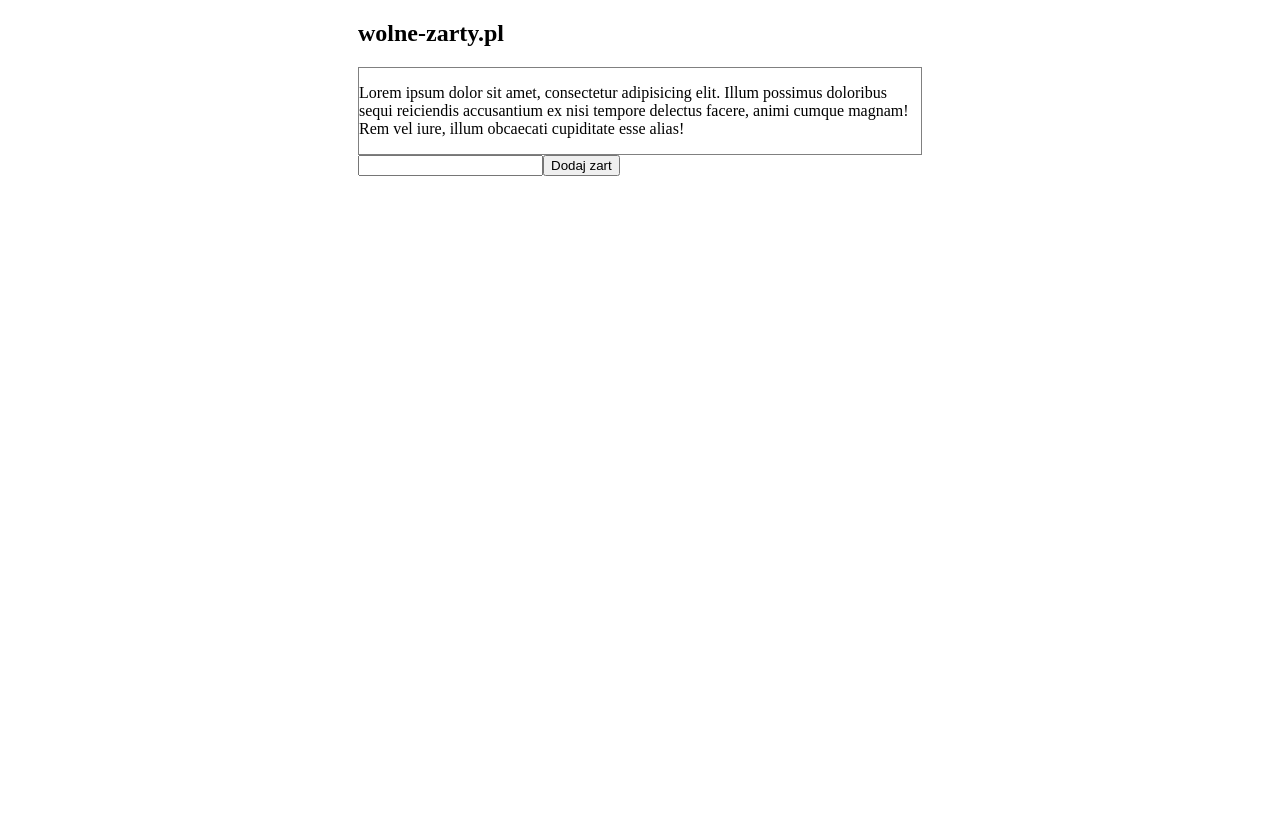
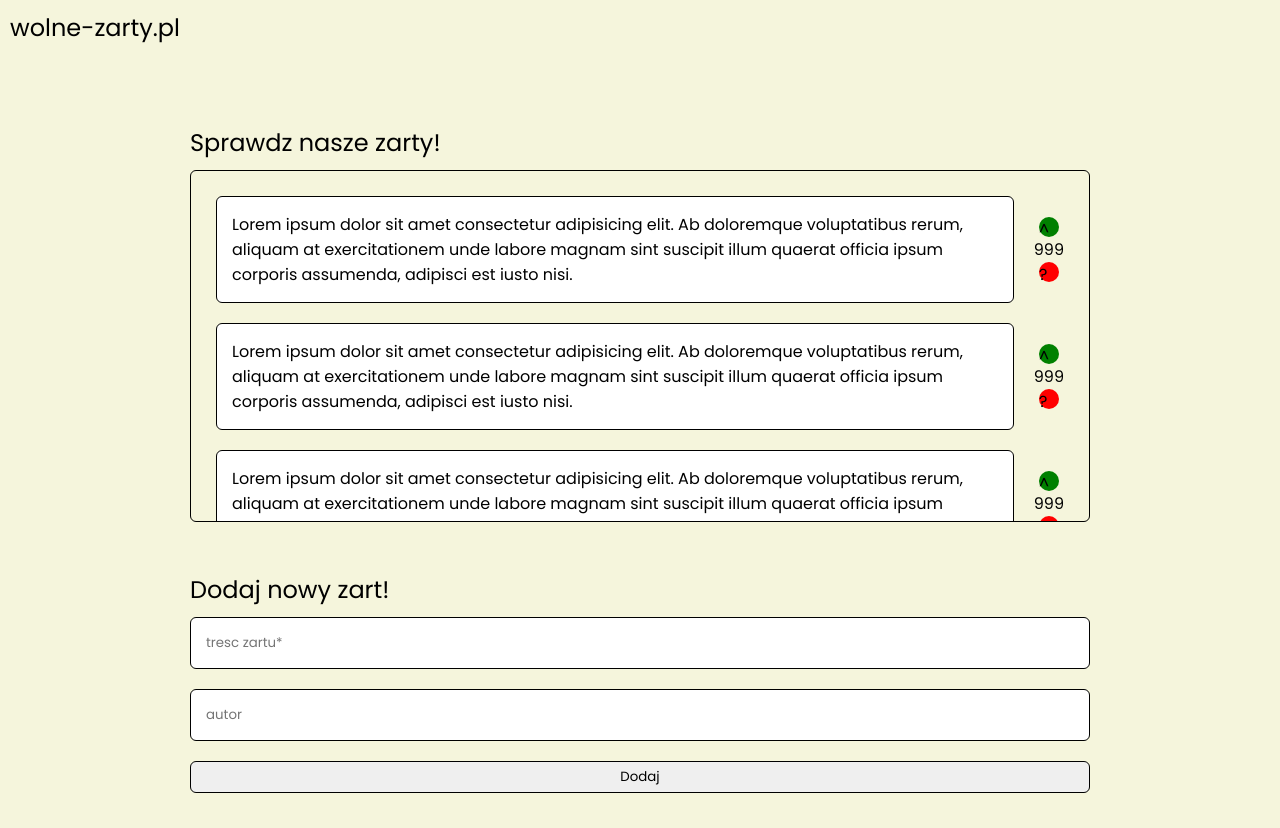
Before and after one commit to michaltomczyk28/ijoke, a React (Vite) app in the folder frontend/: page / in a window 1280 px wide. Built offline with nearby package versions, Linux system fonts and the light colour scheme.

Commit message:
add some styling

```diff
--- a/frontend/index.html
+++ b/frontend/index.html
@@ -3,6 +3,9 @@
   <head>
     <meta charset="UTF-8" />
     <link rel="icon" type="image/svg+xml" href="/vite.svg" />
+    <link rel="preconnect" href="https://fonts.googleapis.com">
+    <link rel="preconnect" href="https://fonts.gstatic.com" crossorigin>
+    <link href="https://fonts.googleapis.com/css2?family=Poppins:wght@300;400;600&display=swap" rel="stylesheet">
     <meta name="viewport" content="width=device-width, initial-scale=1.0" />
     <title>Vite + React + TS</title>
   </head>
--- a/frontend/src/App.tsx
+++ b/frontend/src/App.tsx
@@ -1,4 +1,3 @@
-import React from "react";
 import MainPage from "./pages/MainPage";
 
 const App = () => {
--- a/frontend/src/components/Joke.tsx
+++ /dev/null
@@ -1,37 +0,0 @@
-import React from "react";
-import styled from "styled-components";
-
-const JokeContainer = styled("div")({
-  display: "flex",
-});
-
-const JokeWrapper = styled("div")({
-  border: "1px solid grey",
-});
-
-const Reviewer = styled("div")({});
-
-const UpVote = styled("div")({});
-
-const DownVote = styled("div")({});
-
-const Joke = () => {
-  return (
-    <JokeContainer>
-      <JokeWrapper>
-        <p>
-          Lorem ipsum dolor sit amet, consectetur adipisicing elit. Illum
-          possimus doloribus sequi reiciendis accusantium ex nisi tempore
-          delectus facere, animi cumque magnam! Rem vel iure, illum obcaecati
-          cupiditate esse alias!
-        </p>
-      </JokeWrapper>
-      <Reviewer>
-        <UpVote />
-        <DownVote />
-      </Reviewer>
-    </JokeContainer>
-  );
-};
-
-export default Joke;
--- /dev/null
+++ b/frontend/src/components/JokeCreator.tsx
@@ -0,0 +1,41 @@
+import styled from "styled-components";
+
+const CreatorContainer = styled("div")({
+  margin: "0 auto",
+  width: "100%",
+});
+
+const CreatorForm = styled("div")({
+  marginTop: "10px",
+  display: "flex",
+  flexDirection: "column",
+  gap: "20px",
+
+  input: {
+    padding: "15px",
+    borderRadius: "6px",
+    border: "1px solid black",
+  },
+
+  button: {
+    cursor: "pointer",
+    padding: "5px",
+    borderRadius: "6px",
+    border: "1px solid black",
+  },
+});
+
+const JokeCreator = () => {
+  return (
+    <CreatorContainer>
+      <h2>Dodaj nowy zart!</h2>
+      <CreatorForm>
+        <input required placeholder="tresc zartu*" />
+        <input placeholder="autor" />
+        <button>Dodaj</button>
+      </CreatorForm>
+    </CreatorContainer>
+  );
+};
+
+export default JokeCreator;
--- /dev/null
+++ b/frontend/src/components/JokesList.tsx
@@ -0,0 +1,85 @@
+import { FC } from "react";
+import styled from "styled-components";
+
+const jokes = [
+  "Lorem ipsum dolor sit amet consectetur adipisicing elit. Ab doloremque voluptatibus rerum, aliquam at exercitationem unde labore magnam sint suscipit illum quaerat officia ipsum corporis assumenda, adipisci est iusto nisi.",
+  "Lorem ipsum dolor sit amet consectetur adipisicing elit. Ab doloremque voluptatibus rerum, aliquam at exercitationem unde labore magnam sint suscipit illum quaerat officia ipsum corporis assumenda, adipisci est iusto nisi.",
+  "Lorem ipsum dolor sit amet consectetur adipisicing elit. Ab doloremque voluptatibus rerum, aliquam at exercitationem unde labore magnam sint suscipit illum quaerat officia ipsum corporis assumenda, adipisci est iusto nisi.",
+  "Lorem ipsum dolor sit amet consectetur adipisicing elit. Ab doloremque voluptatibus rerum, aliquam at exercitationem unde labore magnam sint suscipit illum quaerat officia ipsum corporis assumenda, adipisci est iusto nisi.",
+  "Lorem ipsum dolor sit amet consectetur adipisicing elit. Ab doloremque voluptatibus rerum, aliquam at exercitationem unde labore magnam sint suscipit illum quaerat officia ipsum corporis assumenda, adipisci est iusto nisi.",
+];
+
+const JokesListContainer = styled("div")({});
+
+const StyledJokesList = styled("div")({
+  marginTop: "10px",
+  display: "flex",
+  border: "1px solid black",
+  padding: "25px",
+  borderRadius: "6px",
+  flexDirection: "column",
+  gap: "20px",
+  maxHeight: "300px",
+  overflowY: "scroll",
+});
+
+const JokeWrapper = styled("div")({
+  display: "flex",
+  gap: "20px",
+});
+
+const JokeContent = styled("div")({
+  padding: "15px",
+  borderRadius: "6px",
+  border: "1px solid black",
+  backgroundColor: "white",
+});
+
+const Reviewer = styled("div")({
+  display: "flex",
+  flexDirection: "column",
+  alignItems: "center",
+  justifyContent: "center",
+});
+
+const UpVote = styled("div")({
+  width: "20px",
+  height: "20px",
+  borderRadius: "50%",
+  backgroundColor: "green",
+});
+
+const DownVote = styled("div")({
+  width: "20px",
+  height: "20px",
+  borderRadius: "50%",
+  backgroundColor: "red",
+});
+
+const Joke: FC<{ text: string }> = ({ text }) => {
+  return (
+    <JokeWrapper>
+      <JokeContent>{text}</JokeContent>
+      <Reviewer>
+        <UpVote>^</UpVote>
+        <p>999</p>
+        <DownVote>?</DownVote>
+      </Reviewer>
+    </JokeWrapper>
+  );
+};
+
+const JokesList = () => {
+  return (
+    <JokesListContainer>
+      <h2>Sprawdz nasze zarty!</h2>
+      <StyledJokesList>
+        {jokes.map((joke) => (
+          <Joke text={joke} />
+        ))}
+      </StyledJokesList>
+    </JokesListContainer>
+  );
+};
+
+export default JokesList;
--- /dev/null
+++ b/frontend/src/index.css
@@ -0,0 +1,12 @@
+* {
+  font-family: "Poppins", sans-serif;
+  font-weight: 400;
+  font-style: normal;
+
+  margin: 0;
+  padding: 0;
+}
+
+body {
+  background-color: beige;
+}
--- a/frontend/src/index.tsx
+++ b/frontend/src/index.tsx
@@ -1,6 +1,7 @@
 import React from "react";
 import ReactDOM from "react-dom/client";
 import App from "./App.tsx";
+import "./index.css";
 
 ReactDOM.createRoot(document.getElementById("root")!).render(
   <React.StrictMode>
--- a/frontend/src/pages/MainPage.tsx
+++ b/frontend/src/pages/MainPage.tsx
@@ -1,26 +1,37 @@
 import React from "react";
-import Joke from "../components/Joke";
 import styled from "styled-components";
+import JokeCreator from "../components/JokeCreator";
+import JokesList from "../components/JokesList";
 
-const StyledSection = styled("section")({
+const Container = styled("section")({
   height: "100vh",
-  margin: "0 350px",
+});
+
+const MainContent = styled("div")({
+  margin: "50px auto",
+  display: "flex",
+  maxWidth: "900px",
+  padding: "20px",
+  gap: "50px",
+  justifyContent: "center",
+  flexDirection: "column",
+});
+
+const StyledHeader = styled("header")({
+  padding: "10px",
 });
 
 const MainPage = () => {
   return (
-    <StyledSection>
-      <header>
+    <Container>
+      <StyledHeader>
         <h1>wolne-zarty.pl</h1>
-      </header>
-      <div>
-        <Joke />
-        <div>
-          <input />
-          <button>Dodaj zart</button>
-        </div>
-      </div>
-    </StyledSection>
+      </StyledHeader>
+      <MainContent>
+        <JokesList />
+        <JokeCreator />
+      </MainContent>
+    </Container>
   );
 };
 
```
